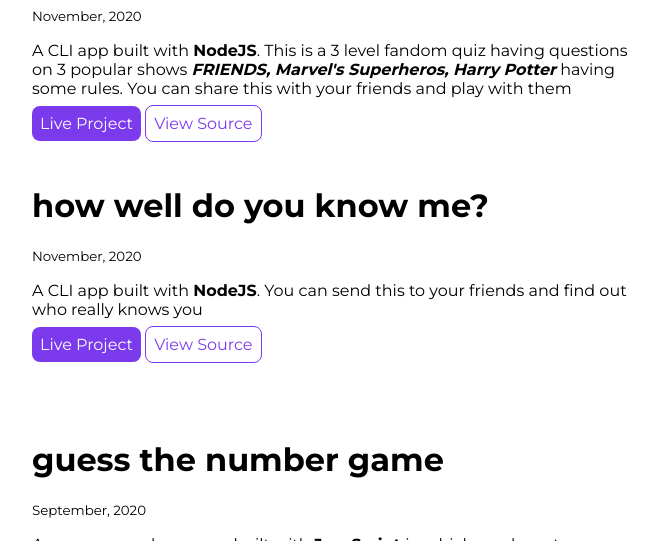
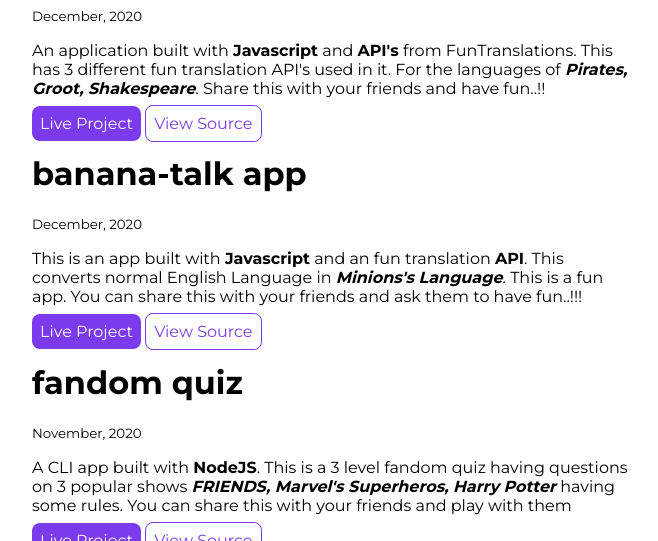
Before and after one commit to 07pranita/Portfolio, a plain HTML site: page projects.html in a window 1280 px wide. Shown: the part 623-1164 px from the top of the page, without its empty margins (328-986 px from the left). Drawn offline with Linux system fonts and the light colour scheme.

Commit message:
add: projects

```diff
--- a/projects.html
+++ b/projects.html
@@ -29,6 +29,27 @@
     </header>
 
     <ul class="list-non-bullet">
+
+        <li>
+            <div class="container container-center">
+                <h1>fun translations</h1>
+                <small>December, 2020</small>
+                <p>An application built with <strong>Javascript</strong> and <strong>API's</strong> from FunTranslations. This has 3 different fun translation API's used in it. For the languages of <i><strong>Pirates, Groot, Shakespeare</strong></i>. Share this with your friends and have fun..!!</p>
+                <a class="link link-primary" href="https://funtranslations.netlify.app/">Live Project</a>
+                <a class="link link-secondary" href="https://github.com/07pranita/fun-translator-app">View Source</a>
+            </div>
+        </li>
+
+        <li>
+            <div class="container container-center">
+                <h1>banana-talk app</h1>
+                <small>December, 2020</small>
+                <p>This is an app built with <strong>Javascript</strong> and an fun translation <strong>API</strong>. This converts normal English Language in <i><strong>Minions's Language</strong></i>. This is a fun app. You can share this with your friends and ask them to have fun..!!!</p>
+                <a class="link link-primary" href="https://banana-talk-app.netlify.app/">Live Project</a>
+                <a class="link link-secondary" href="https://github.com/07pranita/banana-talk-app">View Source</a>
+            </div>
+        </li>
+
         <li>
             <div class="container container-center">
                 <h1>fandom quiz</h1>
```
